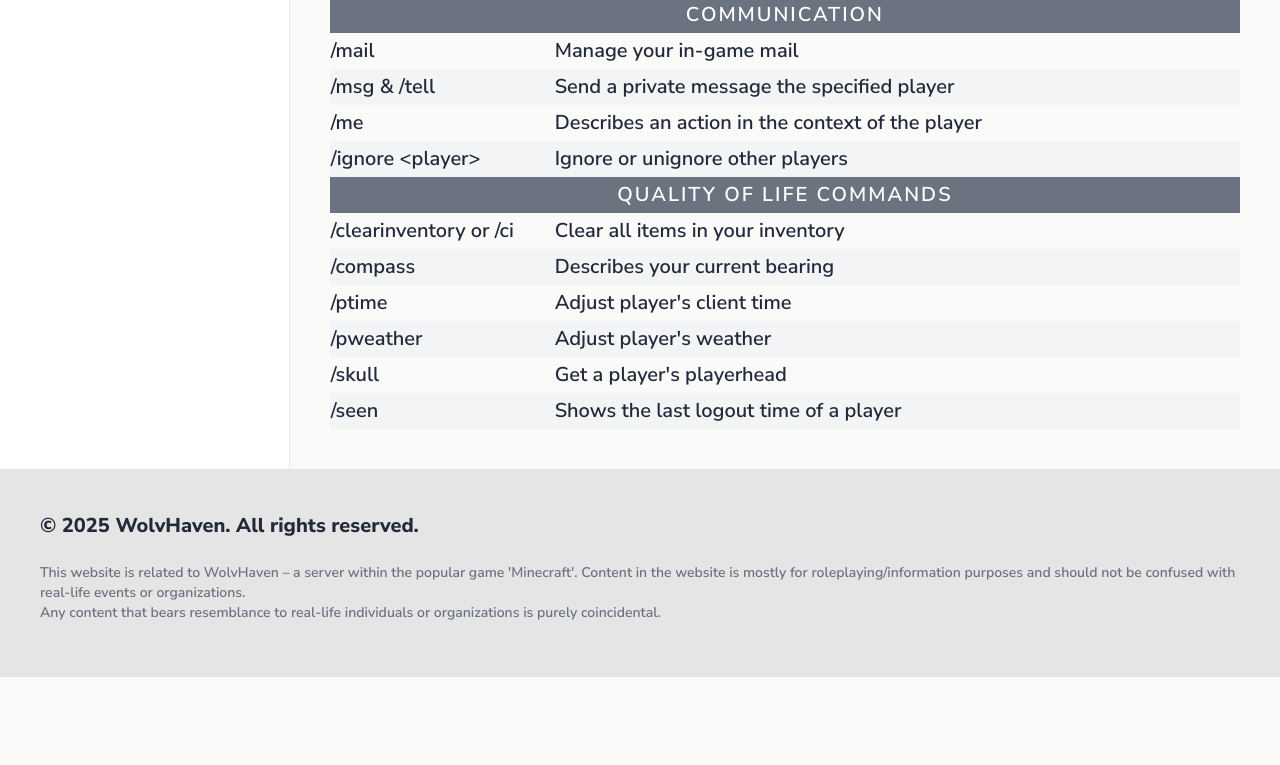
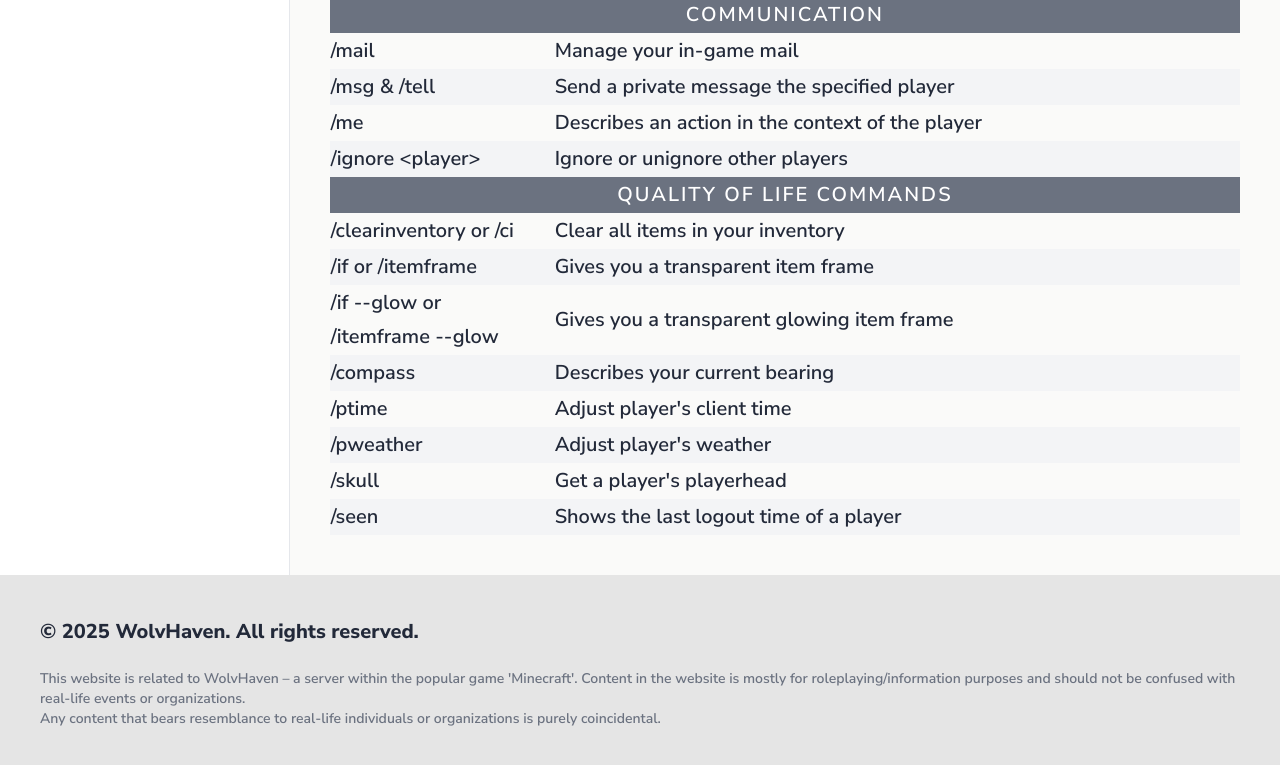
Before and after one commit to WolvHaven/wolvhaven.net, an Astro site: page /commands in a window 1280 px wide. Shown: the part 2302-3067 px from the top of the page. Before the commit the page ends 2979 px from the top, so only its background shows below. Built offline with nearby package versions, Linux system fonts and the light colour scheme; Astro itself is replaced by a stand-in of ours.

Commit message:
ContentUpdate: added to useful commands list

```diff
--- a/src/pages/commands.astro
+++ b/src/pages/commands.astro
@@ -175,6 +175,14 @@ import BaseLayout from '../layouts/BaseLayout.astro';
             <td>Clear all items in your inventory</td>
         </tr>
         <tr class="bg-gray-100">
+            <td>/if or /itemframe</td>
+            <td>Gives you a transparent item frame</td>
+        </tr>
+        <tr>
+            <td>/if --glow or <br> /itemframe --glow</td>
+            <td>Gives you a transparent glowing item frame</td>
+        </tr>
+        <tr class="bg-gray-100">
             <td>/compass</td>
             <td>Describes your current bearing</td>
         </tr>
```
